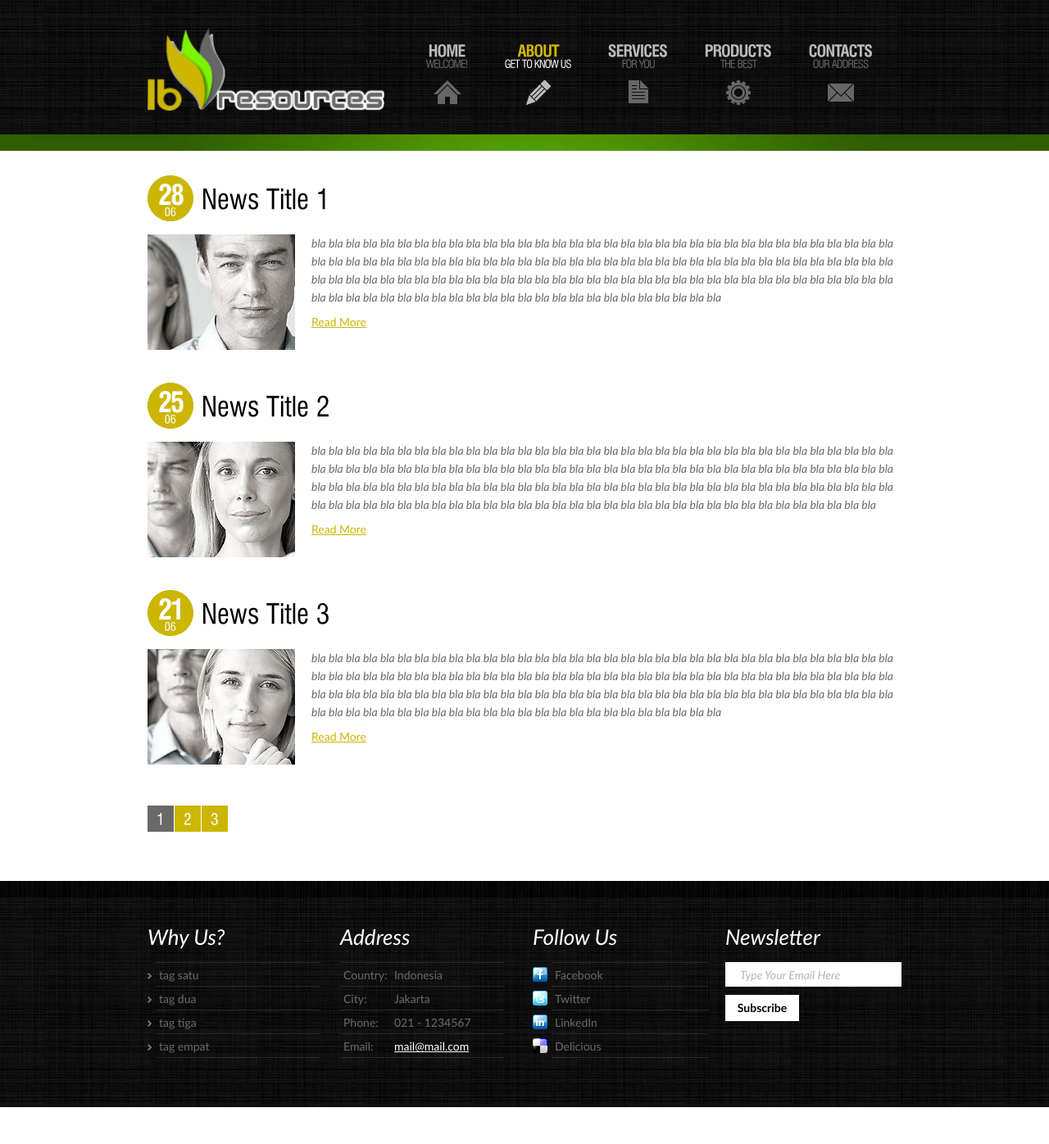
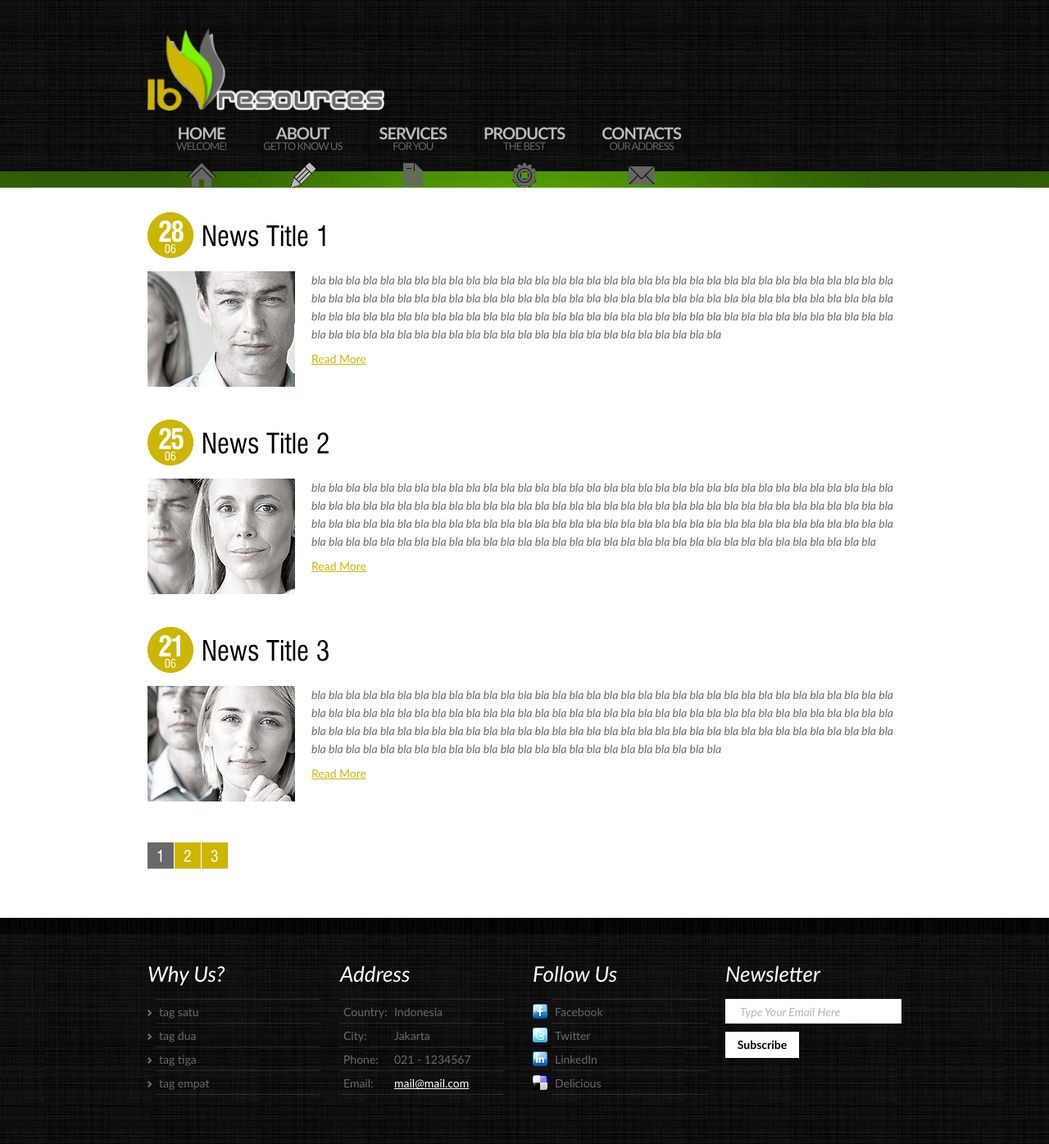
Before and after one commit to richibecker/lbresources, a PHP site: page /index.php?508c75c8507a2ae5223dfd2faeb98122 in a window 1280 px wide. Shown: the whole page at 82% size. Before the commit the page ends 1351 px from the top, so only its background shows below. Run offline with PHP 8.4, Linux system fonts and the light colour scheme.

Commit message:
sub menu nya udah bisa

```diff
--- a/menu.css
+++ b/css/menu.css
@@ -2,15 +2,36 @@
 	The Navigation Menu
 -----------------------------*/
 
+#colorNav  > ul {float:left;padding-top:15px}
+#colorNav > ul > li {float:left;padding-left:45px}
+#colorNav > ul > li > a{display:block;font:20px "Trebuchet MS", Arial, Helvetica, sans-serif;line-height:1.2em;color:#bbb;text-transform:uppercase;text-decoration:none;text-align:center;letter-spacing:-1px;height:79px;font-style:normal;font-weight:700}
+#colorNav > ul > li > a > span{font-size:13px;line-height:1.2em;color:#666666;display:block;letter-spacing:-1px;margin-top:-3px;font-weight:normal}
+#colorNav > ul > li > a:hover, #colorNav > ul > li .active > a{color:#ccb601; }
+#colorNav > ul > li > a:hover > span, #colorNav > ul > li .active > a > span{color:#fff; }
+#colorNav > ul > #nav1 > a{background:url(../images/menu_icon1.gif) bottom center no-repeat}
+#colorNav > ul > #nav1 > a:hover, #colorNav > ul > #nav1.active > a{background:url(../images/menu_icon1_active.gif) bottom center no-repeat}
+
+#colorNav > ul > #nav2 >  a{background:url(../images/menu_icon2.gif) bottom center no-repeat}
+#colorNav > ul > #nav2 > a:hover, #colorNav > ul > #nav2.active > a{background:url(../images/menu_icon2_active.gif) bottom center no-repeat}
 
 
-#nav2 ul{
+#colorNav > ul > #nav3 > a{background:url(../images/menu_icon3.gif) bottom center no-repeat}
+#colorNav > ul > #nav3 > a:hover, #colorNav > ul > #nav3.active > a{background:url(../images/menu_icon3_active.gif) bottom center no-repeat}
+
+
+#colorNav > ul > #nav4 > a{background:url(../images/menu_icon4.gif) bottom center no-repeat}
+#colorNav > ul > #nav4 > a:hover, #colorNav > ul > #nav4.active > a{background:url(../images/menu_icon4_active.gif) bottom center no-repeat}
+
+#colorNav > ul > #nav5 > a{background:url(../images/menu_icon5.gif) bottom center no-repeat}
+#colorNav > ul > #nav5 > a:hover,  #colorNav > ul > #nav5.active > a{background:url(../images/menu_icon5_active.gif) bottom center no-repeat}
+
+#colorNav ul li ul{
 	position:absolute;
 	list-style:none;
 	text-align:center;
 	width:300px;
 
-	margin-left:-3%;
+	margin-left:-12%;
 
 	font:bold 12px 'Open Sans Condensed', sans-serif;
 	z-index:5;
@@ -23,35 +44,17 @@
 	transition:max-height 0.4s linear;
 }
 
-
-#nav3 ul{
-	position:absolute;
-	list-style:none;
-	text-align:center;
-	width:180px;
-
-	margin-left:-6%;
-
-	font:bold 12px 'Open Sans Condensed', sans-serif;
-	z-index:5;
-	/* This is important for the show/hide CSS animation */
-	max-height:0px;
-	overflow:hidden;
-
-	-webkit-transition:max-height 0.4s linear;
-	-moz-transition:max-height 0.4s linear;
-	transition:max-height 0.4s linear;
-}
 #colorNav li ul li{
 	background-color:#313131;
-	background-image:none;
+
 }
 
-#colorNav li ul li a{
-	padding:0px;
+#colorNav ul li ul li a{
+	padding:10px;
 	color:#fff !important;
 	text-decoration:none !important;
 	display:block;
+
 }
 
 #colorNav li ul li:nth-child(odd){ /* zebra stripes */
--- a/css/style.css
+++ b/css/style.css
@@ -36,7 +36,7 @@ p{padding-bottom:22px}
 /* ============================= header ====================== */
 header{padding-top:34px; min-height: 150px;}
 #logo{display:block; margin-left:10px;}
-#menu {float:right;padding-top:15px}
+/* #menu {float:right;padding-top:15px}
 #menu li {float:left;padding-left:45px}
 
 #menu li a{display:block;font:20px "Trebuchet MS", Arial, Helvetica, sans-serif;line-height:1.2em;color:#bbb;text-transform:uppercase;text-decoration:none;text-align:center;letter-spacing:-1px;height:79px;font-style:normal;font-weight:700}
@@ -44,9 +44,9 @@ header{padding-top:34px; min-height: 150px;}
 #menu li a:hover, #menu .active a{color:#ccb601; }
 #menu li a:hover span, #menu .active a span{color:#fff; }
 #menu #nav1 a{background:url(../images/menu_icon1.gif) bottom center no-repeat}
-#menu #nav1 a:hover, #menu #nav1.active a{ background:url(../images/menu_icon1_active.gif) bottom center no-repeat}
-#anav2{background:url(../images/menu_icon2.gif) bottom center no-repeat}
-#anav2:hover, #menu #nav2.active #anav2{background:url(../images/menu_icon2_active.gif) bottom center no-repeat}
+#menu #nav1 a:hover, #menu #nav1.active a{background:url(../images/menu_icon1_active.gif) bottom center no-repeat}
+#menu #nav2 a{background:url(../images/menu_icon2.gif) bottom center no-repeat}
+#menu #nav2 a:hover, #menu #nav2.active a{background:url(../images/menu_icon2_active.gif) bottom center no-repeat}
 #menu #nav3 a{background:url(../images/menu_icon3.gif) bottom center no-repeat}
 #menu #nav3 a:hover, #menu #nav3.active a{background:url(../images/menu_icon3_active.gif) bottom center no-repeat}
 #menu #nav4 a{background:url(../images/menu_icon4.gif) bottom center no-repeat}
@@ -54,7 +54,8 @@ header{padding-top:34px; min-height: 150px;}
 #menu #nav5 a{background:url(../images/menu_icon5.gif) bottom center no-repeat}
 #menu #nav5 a:hover, #menu #nav5.active a{background:url(../images/menu_icon5_active.gif) bottom center no-repeat}
 #menu #nav6 a{background:url(../images/menu_icon6.gif) bottom center no-repeat}
-#menu #nav6 a:hover, #menu #nav6.active a{background:url(../images/menu_icon6_active.gif) bottom center no-repeat}
+#menu #nav6 a:hover, #menu #nav6.active a{background:url(../images/menu_icon6_active.gif) bottom center no-repeat}*/
+
 .slider{margin-top: 30px; height:423px;}
 /* ============================= content ====================== */
 #content{padding-top:20px;padding-bottom:36px}
--- a/header.php
+++ b/header.php
@@ -1,20 +1,44 @@
+<link rel="stylesheet" type="text/css" href="css/menu.css" />
+<link rel="stylesheet" href="font-awesome/css/font-awesome.css" />
+<link rel="stylesheet" href="http://fonts.googleapis.com/css?family=Open+Sans+Condensed:300,700,300italic" />
 
 <div class="main zerogrid">
 <!-- header -->
 	<header>
 		<div class="wrapper row">
 			<h1><a href="index.html" id="logo"><img src="images/logo.png" /></a></h1>
-			<nav>
-				<ul id="menu">
-					<li id="nav1" class="<?php if(empty($_GET)) echo 'active'; else echo '';?>"><a href="index.php">Home<span>Welcome!</span></a></li>
-					<li id="nav2" class="<?php if(isset($_GET[md5('news')])) echo 'active'; else echo '';?>"><a href="?<?php echo md5('news'); ?>">News<span>Fresh</span></a></li>
-					<li id="nav3" class="<?php if(isset($_GET[md5('services')])) echo 'active'; else echo '';?>"><a href="?<?php echo md5('services'); ?>">Services<span>for you</span></a></li>
-					<li id="nav4" class="<?php if(isset($_GET[md5('products')])) echo 'active'; else echo '';?>"><a href="?<?php echo md5('products'); ?>">Products<span>The best</span></a></li>
+    	<nav id="colorNav" >
+				<ul>
+					<li id="nav1" class="<?php if(empty($_GET)) echo 'active'; else echo '';?>"><a  href="index.php">Home<span>Welcome!</span></a>                    </li>
+
+					<li id="nav2" class="<?php if(isset($_GET[md5('news')])) echo 'active'; else echo '';?>"><a href="?<?php echo md5('news'); ?>">About<span>Get to know us</span></a>
+
+                    <ul>
+						<li><a href="#">Profile</a></li>
+						<li><a href="#">Portfolio</a></li>
+						<li><a href="#">Certificate</a></li>
+                        <li><a href="#">News</a></li>
+					</ul>
+                    </li>
+					<li id="nav3" class="<?php if(isset($_GET[md5('services')])) echo 'active'; else echo '';?>"><a href="?<?php echo md5('services'); ?>">Services<span>for you</span></a>
+
+                        <ul>
+						<li><a href="#">Shipping</a></li>
+						<li><a href="#">Coal Mining</a></li>
+                        </ul>
+					</li>
+					<li id="nav4" class="<?php if(isset($_GET[md5('products')])) echo 'active'; else echo '';?>"><a href="?<?php echo md5('products'); ?>">Products<span>The best</span></a>
+                        <ul>
+						<li><a href="#">Supplement</a></li>
+						<li><a href="#">Solar Cell</a></li>
+                        </ul>
+
+                    </li>
 					<li id="nav5" class="<?php if(isset($_GET[md5('contacts')])) echo 'active'; else echo '';?>"><a href="?<?php echo md5('contacts'); ?>">Contacts<span>Our Address</span></a></li>
 				</ul>
+		</nav>
+		</div>
 
-			</nav>
-		</div>
 	</header>
 <!-- header end-->
 </div>
--- a/header__.php
+++ /dev/null
@@ -1,43 +0,0 @@
-<link rel="stylesheet" type="text/css" href="menu.css" />
-<link rel="stylesheet" href="font-awesome/css/font-awesome.css" />
-<link rel="stylesheet" href="http://fonts.googleapis.com/css?family=Open+Sans+Condensed:300,700,300italic" />
-
-<div class="main zerogrid">
-<!-- header -->
-	<header>
-		<div class="wrapper row">
-			<h1><a href="index.html" id="logo"><img src="images/logo.png" /></a></h1>
-    	<nav id="colorNav" >
-				<ul id="menu">
-					<li id="nav1" class="<?php if(empty($_GET)) echo 'active'; else echo '';?>"><a  href="index.php">Home<span>Welcome!</span></a>
-
-                    </li>
-
-					<li id="nav2" class="<?php if(isset($_GET[md5('news')])) echo 'active'; else echo '';?>"><a id="anav2" href="?<?php echo md5('news'); ?>">About<span>Get to know us</span></a>
-
-                    <ul>
-						<li><a href="#">Profile</a></li>
-						<li><a href="#">Portfolio</a></li>
-						<li><a href="#">Certificate</a></li>
-                        <li><a href="#">News</a></li>
-					</ul>
-
-                    </li>
-					<li id="nav3" class="<?php if(isset($_GET[md5('services')])) echo 'active'; else echo '';?>"><a href="?<?php echo md5('services'); ?>">Services<span>for you</span></a>
-
-                        <ul>
-						<li><a href="#">Back to the tutorial</a></li>
-						<li><a href="#">Get help</a></li>
-                        </ul>
-						<li>
-
-                    </li>
-					<li id="nav4" class="<?php if(isset($_GET[md5('products')])) echo 'active'; else echo '';?>"><a href="?<?php echo md5('products'); ?>">Products<span>The best</span></a></li>
-					<li id="nav5" class="<?php if(isset($_GET[md5('contacts')])) echo 'active'; else echo '';?>"><a href="?<?php echo md5('contacts'); ?>">Contacts<span>Our Address</span></a></li>
-				</ul>
-		</nav>
-		</div>
-
-	</header>
-<!-- header end-->
-</div>
--- a/index.php
+++ b/index.php
@@ -87,7 +87,7 @@
 				if(!empty($_GET)){
 					echo '<div class="body5">';
 				}
-				include("header__.php");
+				include("header.php");
 				if(!empty($_GET)){
 					echo '</div>';
 				}
```
Also changed, not shown: header_original.php (added, +20 -0 lines).
